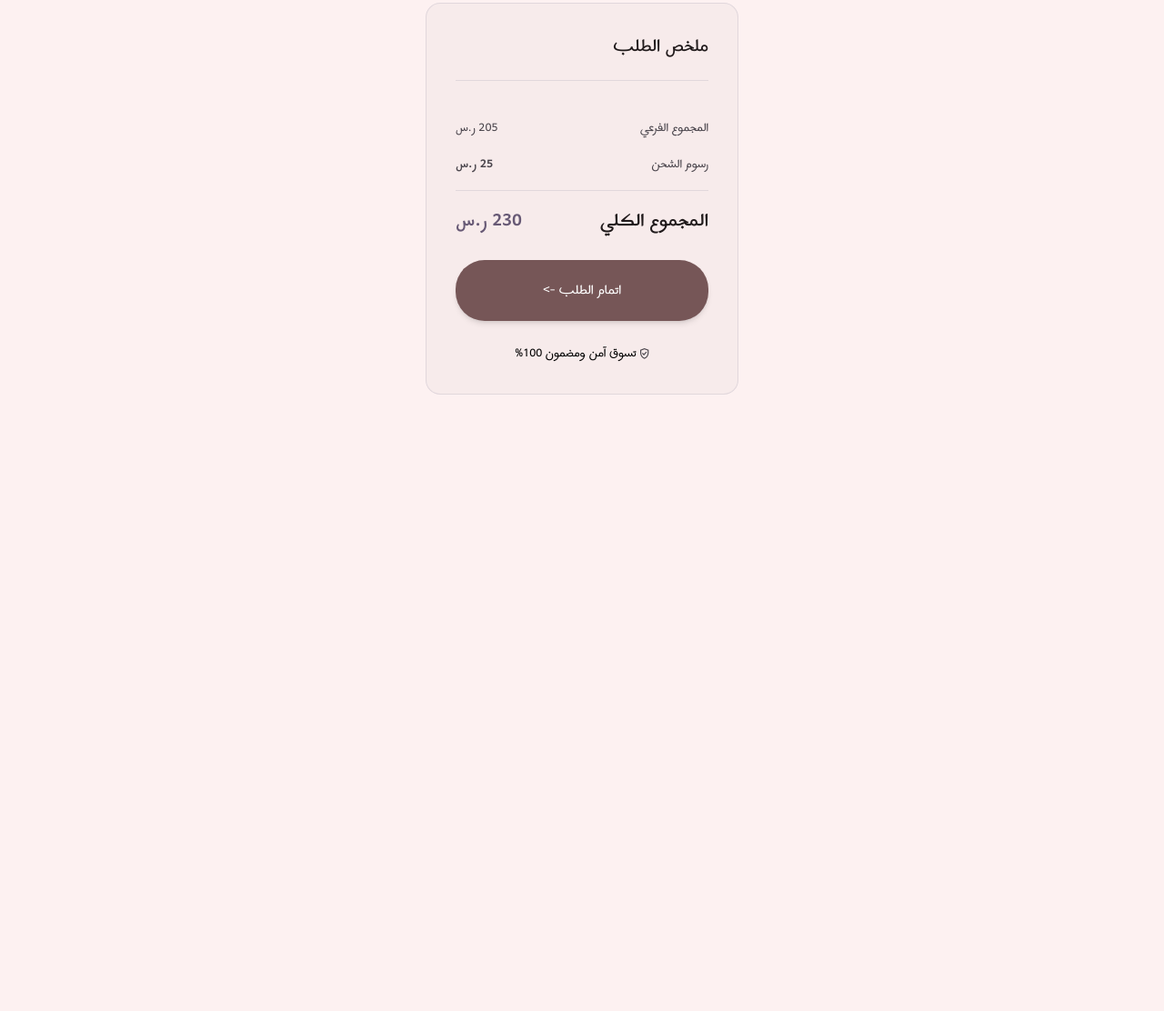
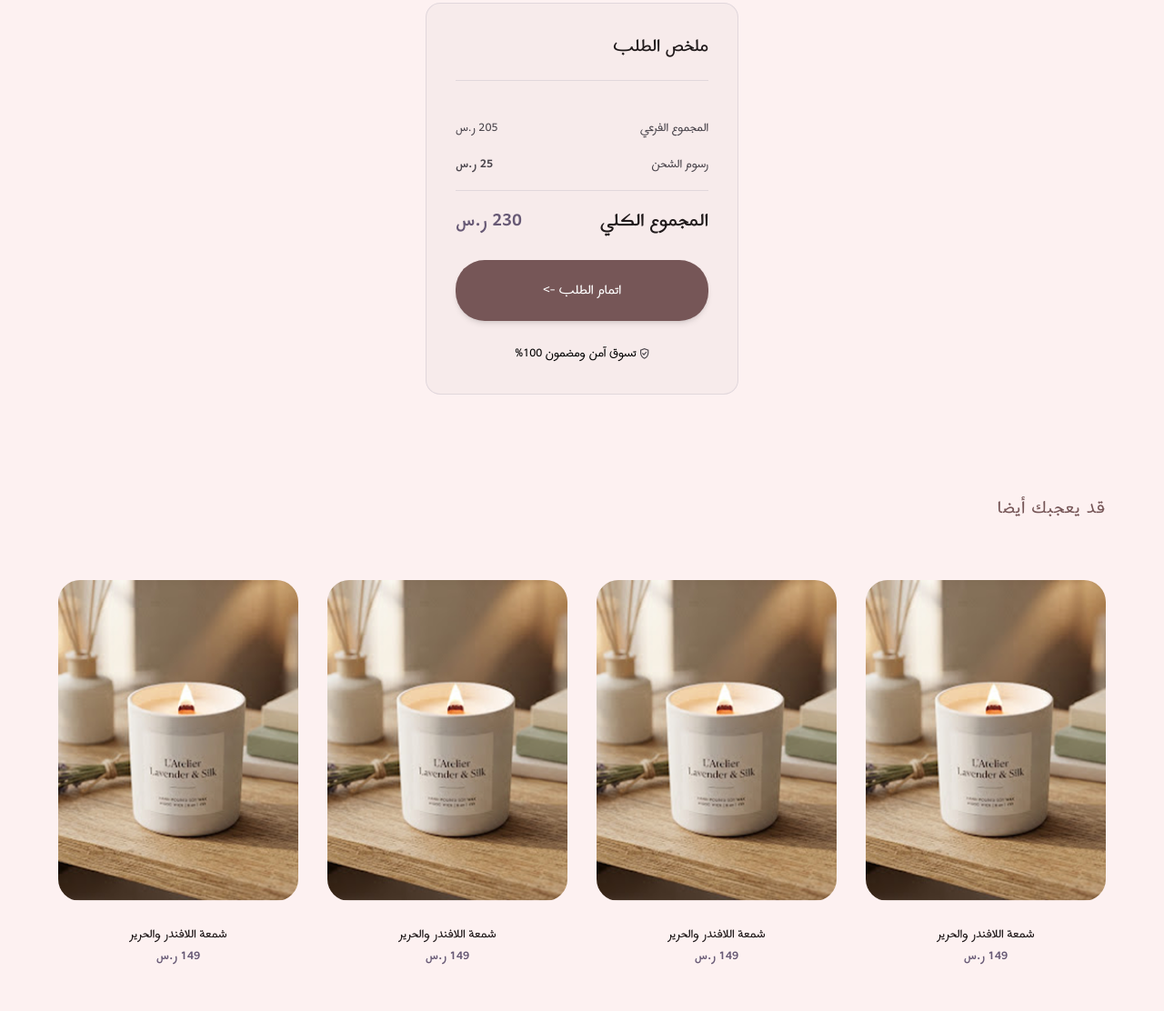
Before and after one commit to AsmaBaker/L-Atelier, a website: page cart.html in a window 1280 px wide. Shown: the part 605-1717 px from the top of the page at 91% size. Before the commit the page ends 1039 px from the top, so only its background shows below. Drawn offline with Linux system fonts and the light colour scheme.

Commit message:
add like product

```diff
--- a/cart.html
+++ b/cart.html
@@ -35,9 +35,9 @@
         </div>
     </header>
     <section>
-        <div class="pt-24">
+        <div class="pt-24 pb-12">
           <div class="container">
-            <h2 class="text-head">سلة التسوق الخاصة بك</h2>
+            <h2 class="text-head max-sm:text-3xl max-lg:text-center">سلة التسوق الخاصة بك</h2>
             <div class="row mt-12 items-start gap-10 flex-wrap">
                 <div class="row flex-col gap-2 w-2/3 max-xl:w-full">
                     <div class="row max-sm:flex-col max-sm:w-full max-sm:m-auto bg-white gap-22 max-lg:gap-10 max-sm:gap-2 p-6 rounded-2xl border border-border2">
@@ -93,5 +93,37 @@
           </div>
         </div>
     </section>
+    <section>
+        <div class="py-12">
+          <div class="container">
+            <div class="row flex-wrap">
+              <h2 class="text-[24px] font-normal text-background-4">قد يعجبك أيضا</h2>
+            </div>
+            <div class="products row gap-8 flex-wrap pt-12">
+              <div class="product">
+               <a href="product.html"><img class="rounded-3xl mb-6.25 w-full" src="./src/img/products/product.png" alt=""></a>
+                <h5 class="text-text3">شمعة اللافندر والحرير</h5>
+                <p class="text-head font-bold">149 ر.س</p>
+              </div>
+              <div class="product">
+                <a href="product.html"><img class="rounded-3xl mb-6.25 w-full" src="./src/img/products/product.png" alt=""></a>
+                <h5 class="text-text3">شمعة اللافندر والحرير</h5>
+                <p class="text-head font-bold">149 ر.س</p>
+              </div>
+              <div class="product">
+                <a href="product.html"><img class="rounded-3xl mb-6.25 w-full" src="./src/img/products/product.png" alt=""></a>
+                <h5 class="text-text3">شمعة اللافندر والحرير</h5>
+                <p class="text-head font-bold">149 ر.س</p>
+              </div>
+              <div class="product">
+                <a href="product.html"><img class="rounded-3xl mb-6.25 w-full" src="./src/img/products/product.png" alt=""></a>
+                <h5 class="text-text3">شمعة اللافندر والحرير</h5>
+                <p class="text-head font-bold">149 ر.س</p>
+              </div>
+           </div>
+          </div>
+        </div>
+    </section>
+
 </body>
 </html>
```
Also changed, not shown: src/output.css.
